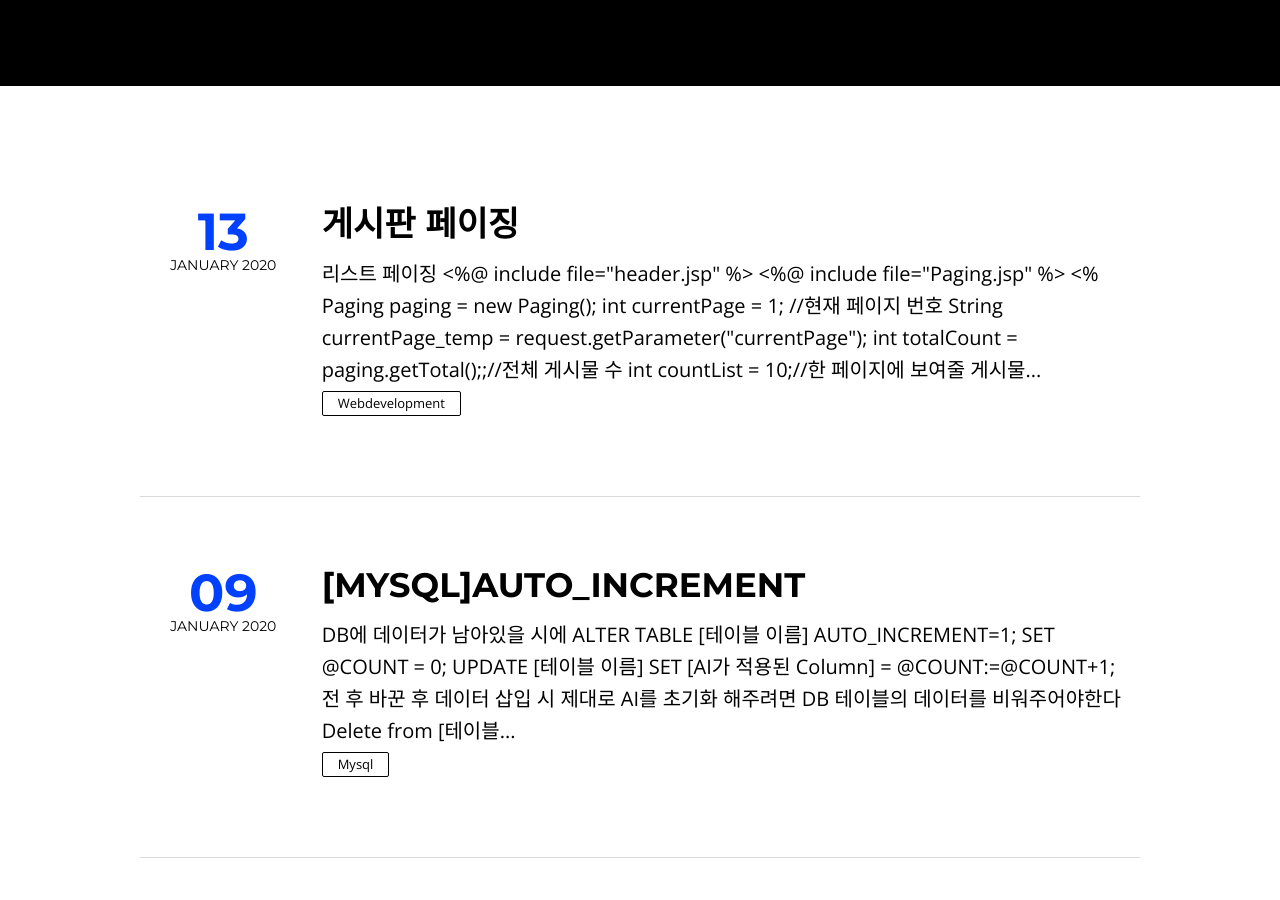
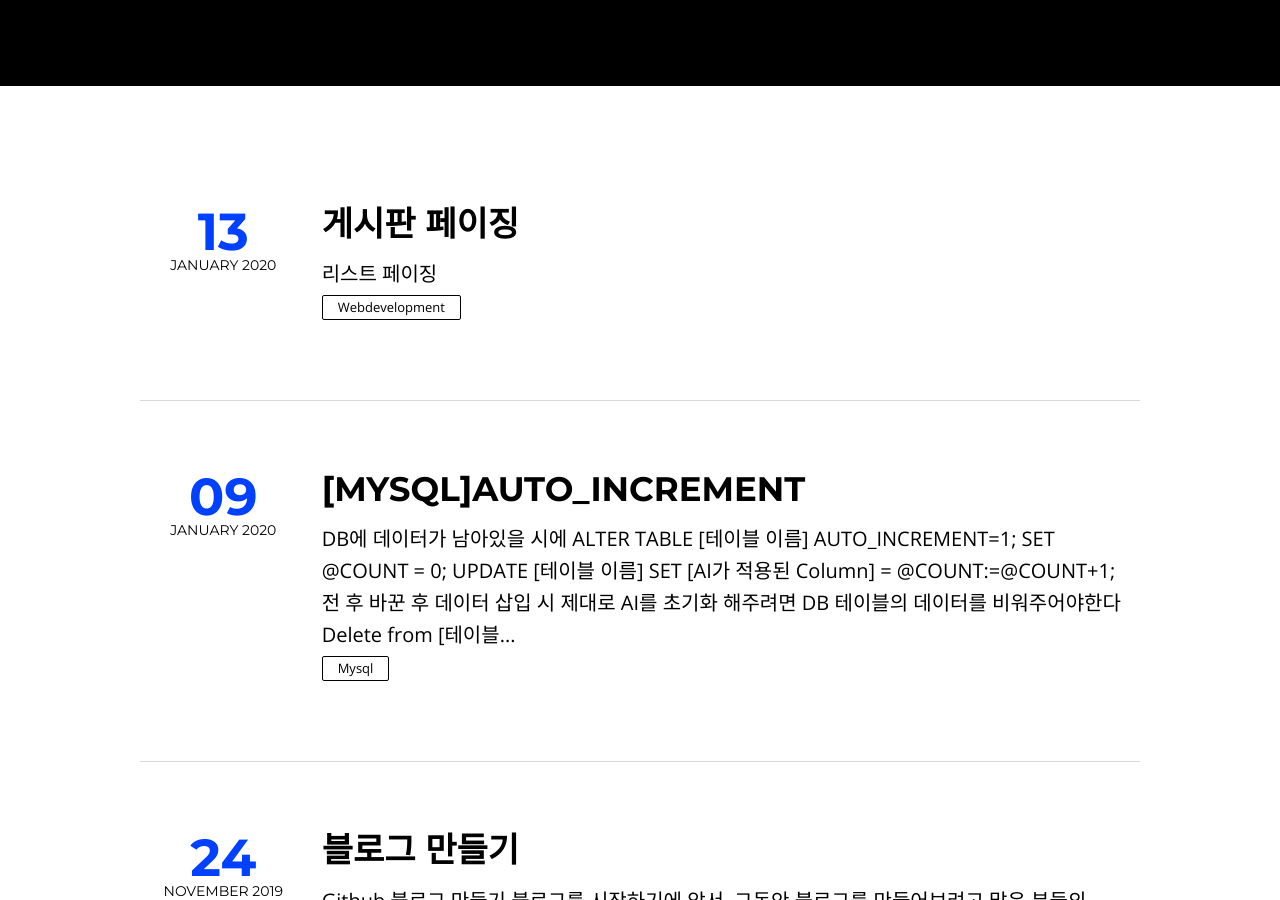
Before and after one commit to NamSuJi/namsuji.github.io, a Jekyll site: the page built from index.html, in a window 1280 px wide and 900 px high, scrolled down 438 px. Built offline with Jekyll 4.4.1, drawn with Linux system fonts in a browser that asks for light colours; nearby versions of some CDN libraries; the list of posts is cut into pages by our own code.

Commit message:
Update 2020-01-13-listPaging.md

```diff
--- a/_posts/2020-01-13-listPaging.md
+++ b/_posts/2020-01-13-listPaging.md
@@ -16,137 +16,4 @@
 
 ### 리스트 페이징
 
-~~~
-<%@ include file="header.jsp" %>
-<%@ include file="Paging.jsp" %>
-<%
-	Paging paging = new Paging();
-	int currentPage = 1; //현재 페이지 번호
-	String currentPage_temp = request.getParameter("currentPage");
-	int totalCount = paging.getTotal();;//전체 게시물 수
-	int countList = 10;//한 페이지에 보여줄 게시물 수
-	int countPage = 5; // 한 페이지에 보이는 페이징 블럭 범위
-	int totalPage = totalCount/countList;//나타나는 총 페이지 수
-	int startPage = 0;
-	int endPage = 0;
-	int startRow = 0;
-
-	//현재 페이지 번호가 바뀌면 currentPage에 적용시켜줌
-	if(currentPage_temp!= null){
-		currentPage = Integer.parseInt(currentPage_temp);
-	}
-
-	if((totalCount%countList) > 0){
-		totalPage++;
-	}
-
-	if(totalPage<currentPage){
-		currentPage = totalPage;
-	}
-
-	startPage = (countPage*((currentPage-1)/countPage))+1;
-	endPage = startPage + countPage - 1;
-	startRow = (currentPage -1)*countList;
-
-	if(endPage>totalPage){
-		endPage = totalPage;
-	}
-%>
-<!-- 쓰기는 로그인 되어 있을 시에 보여주도록 수정 필요 -->
-<form name='f'>
-<input type="button" value="쓰기" class="button1" onClick="goWrite()"/>
-<table class="ListTable">
-	<tr>
-		<th class="ListTh1">제목</th>
-		<th class="ListTh2">이름</th>
-		<th class="ListTh2">날짜</th>
-		<th class="ListTh2">조회</th>
-	</tr>
-<%
-
-	String strSQL = "Select num,name,subject,regdate,views FROM 테이블 LIMIT "+startRow+","+countList+";";
-
-	Connection conn = null;
-	Statement stmt = null;
-	ResultSet rs = null;
-
-	try{
-		Class.forName("com.mysql.cj.jdbc.Driver");
-		conn = DriverManager.getConnection("IP주소","ID","Password");
-		stmt = conn.createStatement();
-		rs = stmt.executeQuery(strSQL);
-
-		while(rs.next()){
-			int num = rs.getInt("num");
-			String name = rs.getString("name");
-			String subject = rs.getString("subject");
-			String regdate = rs.getString("regdate");
-			int views = rs.getInt("views");
-%>
-		<tr>
-			<td class="ListTd1">
-				<a href="view.jsp?num=<%=num%>" class="ListA"><%=subject%></a>
-			</td>
-			<td class="ListTd2"><%=name%></td>
-			<td class="ListTd2"><%=regdate%></td>
-			<td class="ListTd2"><%=views%></td>
-		</tr>
-<%
-		}
-	}
-	catch(Exception e){
-		e.printStackTrace();
-	}
-	finally{
-		if(rs!=null) rs.close();
-		if(stmt!=null) stmt.close();
-		if(conn!=null) conn.close();
-	}
-%>
-
-<%
-
-%>
-</table>
-
-<table class="ListTable">
-	<tr>
-		<td class="ListPagingTd">
-		<%
-			if(currentPage>countPage){
-		%>
-		<a href="list.jsp?currentPage=1">◁◁</a>
-		<a href="list.jsp?currentPage=<%=startPage-1%>">◀</a>
-		<%
-			}
-		%>
-		<%
-			for(int i=startPage;i<=endPage;i++){
-				if(currentPage==i){
-		%>
-				<a class="PagingButton"><%=i%></a>
-		<%
-				}
-				else{
-		%>
-				<a class="ListPagingButton" href="list.jsp?currentPage=<%=i%>"><%=i%></a>
-		<%
-				}
-			}
-		%>
-
-		<%
-			if(endPage<totalPage){
-		%>
-			<a href="list.jsp?currentPage=<%=endPage+1%>"> ▶ </a>
-			<a href="list.jsp?currentPage=<%=totalPage%>"> ▷▷ </a>
-		<%
-			}
-		%>
-		</td>
-	</tr>
-</table>
-</form>
-<%@ include file="footer.jsp" %>
-
-~~~
+![listPaging](https://user-images.githubusercontent.com/52815908/72235016-274f2c00-3613-11ea-9442-913e0fe87441.png)
```
